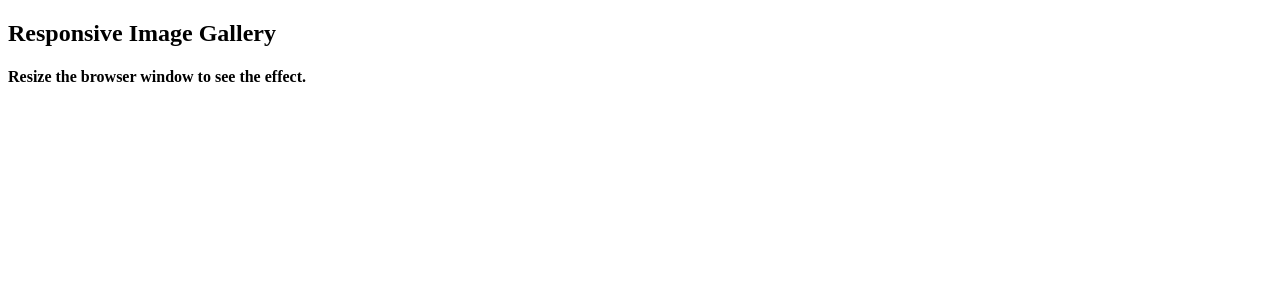
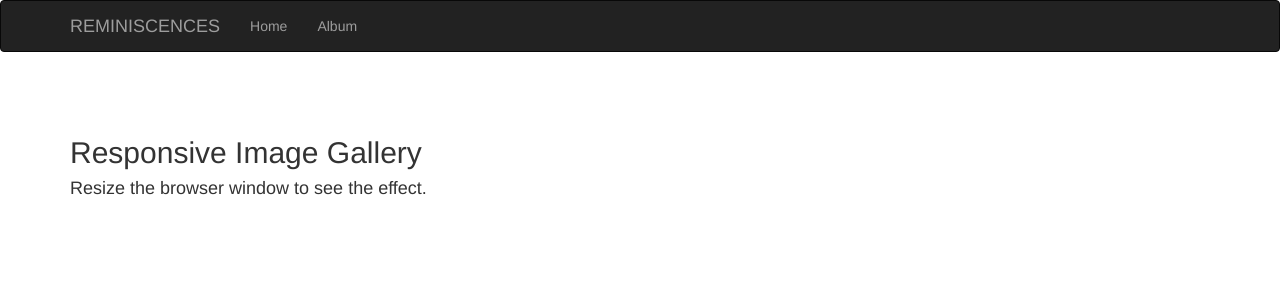
Before and after one commit to xscchoux/REMINISCENCES, a Django app: page /showImg/ in a window 1280 px wide. Shown: the top 300 px of the page. Run offline with Django 3.2, Linux system fonts and the light colour scheme; data that the repository does not hold is empty; some libraries are stand-ins or nearby versions.

Commit message:
add navbar

```diff
--- a/imgapp/templates/showImg.html
+++ b/imgapp/templates/showImg.html
@@ -1,5 +1,6 @@
 <!DOCTYPE html>
 <html lang="en">
+{% load static %}
 <head>
     <meta charset="UTF-8">
     <title>image showcase</title>
@@ -51,23 +52,43 @@
           clear: both;
         }
         </style>
+    <link href="{% static 'css/bootstrap.min.css' %}" rel="stylesheet">
+    <link href="{% static 'css/prettify.css' %}" type="text/css" rel="stylesheet" />
+    <link href="{% static 'css/colorbox.css' %}" rel="stylesheet" type="text/css" />
+    <link href="{% static 'css/style.css' %}" rel="stylesheet" type="text/css" />
 </head>
+
 <body>
+    <nav class="navbar navbar-inverse" role="navigation">
+        <div class="container-fluid">
+            <div class="container">
+                <div class="navbar-header">
+                    <a class="navbar-brand" href="/blog">REMINISCENCES</a>
+                </div>
+                <div class="collapse navbar-collapse" id="bs-example-navbar-collapse-1">
+                    <ul class="nav navbar-nav">
+                        <li><a href="/blog/">Home</a></li>
+                        <li><a href="/showImg/">Album</a></li>
+                    </ul>
+                </div>
+            </div>
+        </div>
+    </nav>
+    <div class="container" style="margin-top:5%">
         <h2>Responsive Image Gallery</h2>
         <h4>Resize the browser window to see the effect.</h4>
         {% for item in imgs %}
             <div class="responsive">
                     <div class="gallery">
                     <a target="_blank" href="{{ item.img_url.url }}">
-                    <img src="{{ item.img_url.url }}" alt="Forest" width="600" height="400">
+                        <img src="{{ item.img_url.url }}"  width="600" height="400">
                     </a>
                     <div class="desc">Add a description of the image here</div>
                     </div>
                 </div>
-        <!-- <img src="{{ item.img_url.url }}"><br/> -->
         {% endfor %}
+    </div>
 
-    <div class="clearfix"></div>
 
 </body>
 </html>
--- a/imgapp/views.py
+++ b/imgapp/views.py
@@ -4,7 +4,7 @@ from django.contrib.auth.decorators import login_required
 # Create your views here.
 
 @login_required
-def uploadImg(request):   # 圖片上傳函數
+def uploadImg(request):   # upload images
     if request.method == 'POST':
         img = Img(img_url=request.FILES.get('img'))
         img.save()
@@ -16,7 +16,7 @@ def uploadImg(request):   # 圖片上傳函數
     return render(request, 'imgupload.html')
 
 def showImg(request):
-    imgs = Img.objects.all() # 从数据库中取出所有的图片路径
+    imgs = Img.objects.all() # get images (directory) from databases
     context = {
         'imgs' : imgs
     }
```
Also changed, not shown: blog/templates/blog/base.html (+4 -10 lines), mysite/settings.py (+9 -9 lines). Lines whose indentation alone changed are shown as unchanged.
